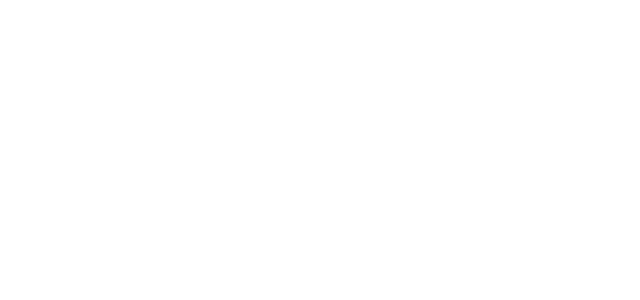
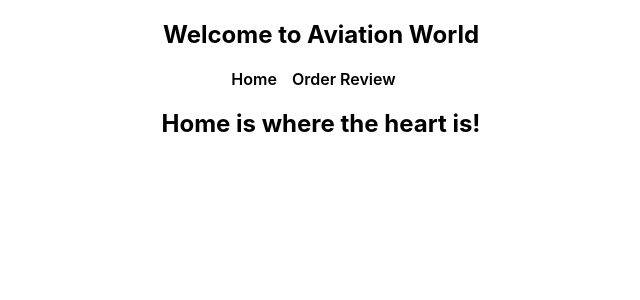
Before and after one commit to shahnmah/react-router-1, a React (Create React App) app: page / in a window 1280 px wide. Shown: the top 300 px of the page, without its empty margins (319-959 px from the left). Built offline with nearby package versions, Linux system fonts and the light colour scheme.

Commit message:
route and link added

```diff
--- a/package.json
+++ b/package.json
@@ -8,6 +8,7 @@
     "@testing-library/user-event": "^13.5.0",
     "react": "^18.0.0",
     "react-dom": "^18.0.0",
+    "react-router-dom": "^6.2.2",
     "react-scripts": "5.0.0",
     "web-vitals": "^2.1.4"
   },
--- a/src/App.js
+++ b/src/App.js
@@ -1,10 +1,21 @@
-import logo from './logo.svg';
+import { Route, Routes } from 'react-router-dom';
 import './App.css';
+import Header from './components/Header/Header';
+import Home from './components/Home/Home';
+import NotFound from './components/NotFound/NotFound';
+import OrderReview from './components/OrderReview/OrderReview';
 
 function App() {
   return (
     <div className="App">
-
+      <Header></Header>
+      <Routes>
+        <Route path='/' element={<Home></Home>}></Route>
+        <Route path='/home' element={<Home></Home>}></Route>
+        <Route path='/orderReview' element={<OrderReview></OrderReview>}></Route>
+        <Route path='/orderreview' element={<OrderReview></OrderReview>}></Route>
+        <Route path='*' element={<NotFound></NotFound>}></Route>
+      </Routes>
     </div>
   );
 }
--- /dev/null
+++ b/src/components/Header/Header.css
@@ -0,0 +1,10 @@
+nav a{
+    text-decoration: none;
+    color: #000;
+    margin-right: 15px;
+    font-weight: 600;
+}
+nav a:hover{
+    color: tomato;
+    text-shadow: 1px 1px 0px #000;
+}
--- /dev/null
+++ b/src/components/Header/Header.js
@@ -0,0 +1,17 @@
+import React from 'react';
+import { Link } from 'react-router-dom';
+import './Header.css'
+
+const Header = () => {
+    return (
+        <div>
+            <h2>Welcome to Aviation World</h2>
+            <nav>
+                <Link to='./home'>Home</Link>
+                <Link to='./orderreview'>Order Review</Link>
+            </nav>
+        </div>
+    );
+};
+
+export default Header;
--- /dev/null
+++ b/src/components/Home/Home.js
@@ -0,0 +1,12 @@
+import React from 'react';
+import './Home.css'
+
+const Home = () => {
+    return (
+        <div>
+            <h2>Home is where the heart is!</h2>
+        </div>
+    );
+};
+
+export default Home;
--- /dev/null
+++ b/src/components/NotFound/NotFound.js
@@ -0,0 +1,11 @@
+import React from 'react';
+
+const NotFound = () => {
+    return (
+        <div>
+            <h2>404. Not Found</h2>
+        </div>
+    );
+};
+
+export default NotFound;
--- /dev/null
+++ b/src/components/OrderReview/OrderReview.js
@@ -0,0 +1,12 @@
+import React from 'react';
+import './OrderReview.css'
+
+const OrderReview = () => {
+    return (
+        <div>
+            <h2>Order Review</h2>
+        </div>
+    );
+};
+
+export default OrderReview;
```
Also changed, not shown: src/index.js (+6 -2 lines), src/components/Home/Home.css (added), src/components/OrderReview/OrderReview.css (added), 1 other file (tests, documents, lock files or other folders).
